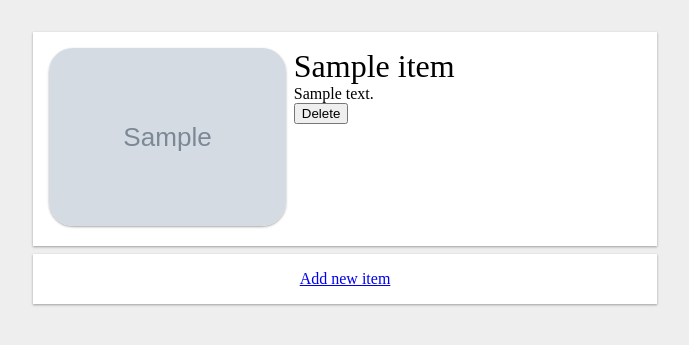
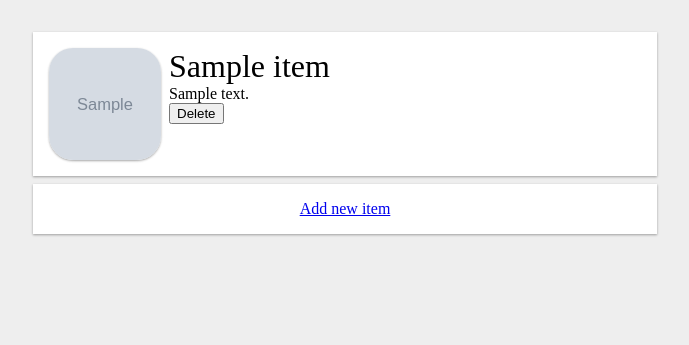
Before and after one commit to BlueKnek/Wheere1, a Flask app: page /items in a window 1280 px wide. Shown: the top 345 px of the page, without its empty margins (295-984 px from the left). Run offline with Flask 2, Linux system fonts and the light colour scheme; tables that the repository leaves empty hold one stand-in row (values such as "Sample post"); grey boxes marked "Sample" are stand-in pictures.

Commit message:
Style - squere image in items

```diff
--- a/static/style.css
+++ b/static/style.css
@@ -23,15 +23,23 @@ body {
 }
 
 .item-image {
-  width: 40%;
+  flex-shrink: 0;
+  width: 7em;
+  height: 7em;
   text-align: center;
   margin-right: 0.5em;
 }
 
 .item-image img {
   width: 100%;
+  height: 100%;
+  object-fit: cover;
   border-radius: 1.5em;
   box-shadow: 0 1px 3px rgba(0,0,0,0.12), 0 1px 2px rgba(0,0,0,0.24);
+}
+
+.item-info {
+  flex-shrink: 1;
 }
 
 .item-name {
```
